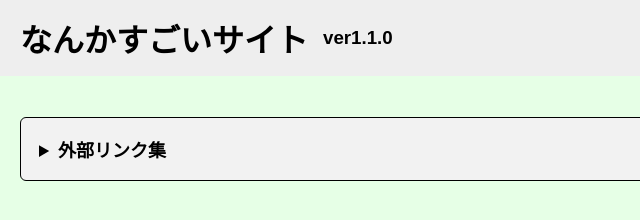
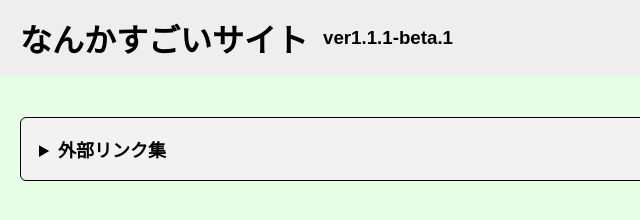
Before and after one commit to haruto42/home-page, a plain HTML site: page home/index.html in a window 1280 px wide. Shown: the full height of the page, 0-640 px from the left. Drawn offline with Linux system fonts and the light colour scheme.

Commit message:
ver1.1.1-beta.1 UI表示変更

```diff
--- a/home/index.html
+++ b/home/index.html
@@ -15,7 +15,7 @@
 <body>
     <header class="header">
         <h1>なんかすごいサイト</h1>
-        <h3>ver1.1.0</h3>
+        <h3>ver1.1.1-beta.1</h3>
 
         <a class="login-btn" href="../login/login.html">ログイン</a>
 
```
